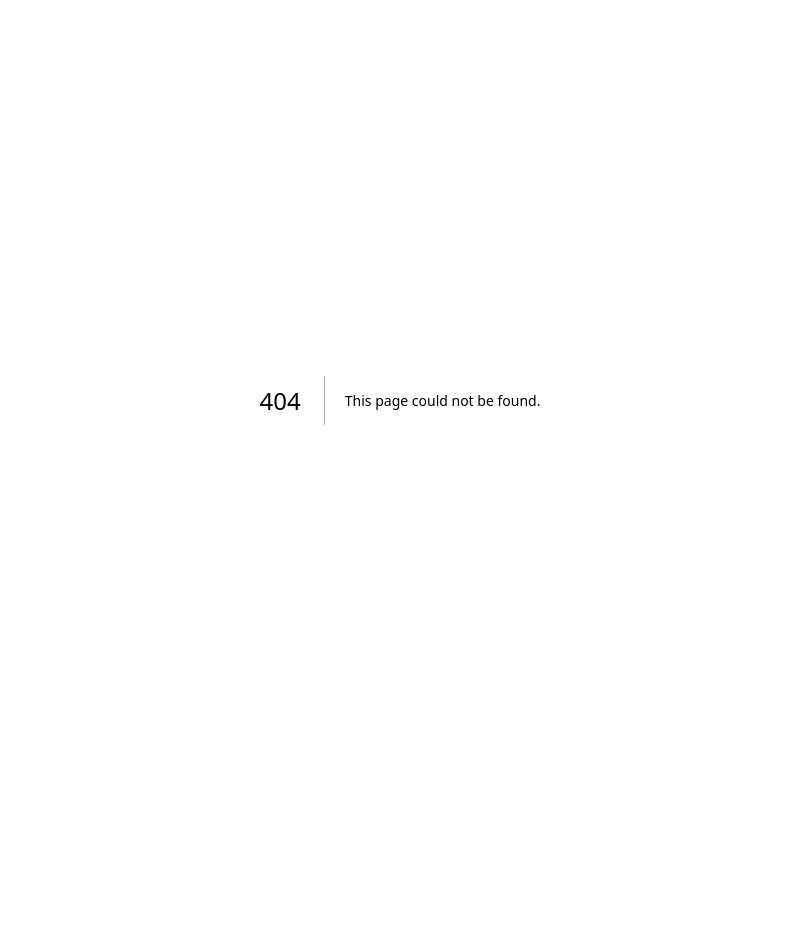
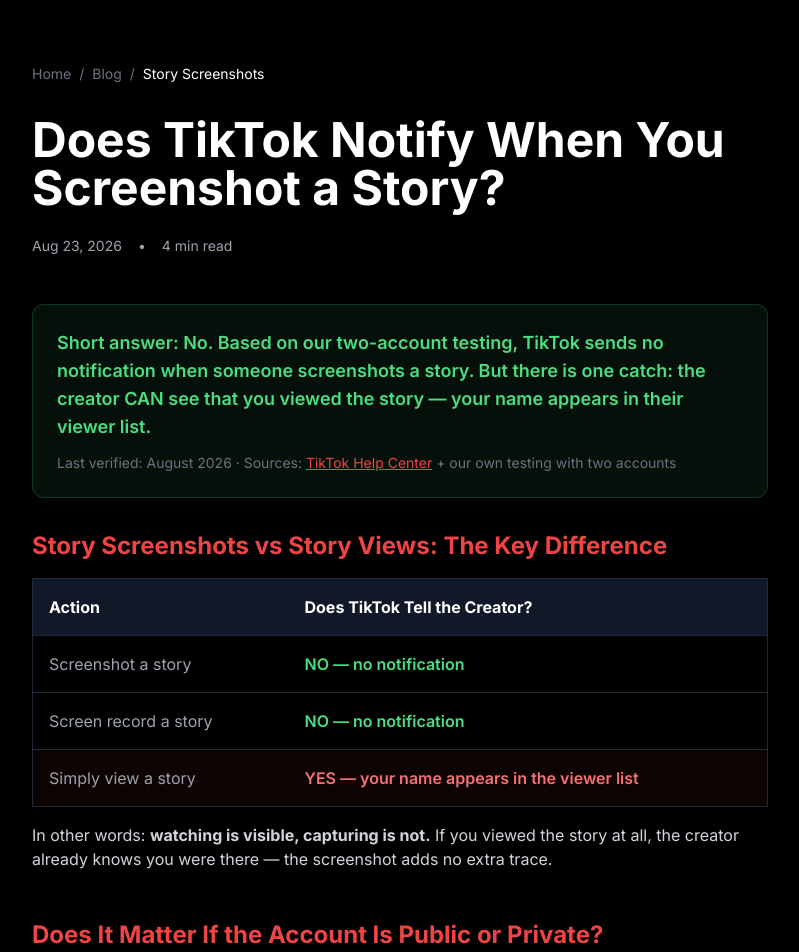
Before and after one commit to wuzesh-art/media-backup, a Next.js app: page /blog/does-tiktok-notify-screenshot-story in a window 1280 px wide. Before the commit this address had no page. Shown: the top 952 px of the page, without its empty margins (240-1039 px from the left). Before the commit the page ends 800 px from the top, so only its background shows below. Built offline with nearby package versions, Linux system fonts and the light colour scheme.

Commit message:
Add blog post about TikTok screenshot notifications
This page provides an in-depth analysis of TikTok's notification policy regarding story screenshots, including FAQs and related guides.

```diff
--- /dev/null
+++ b/src/app/blog/does-tiktok-notify-screenshot-story/page.tsx
@@ -0,0 +1,182 @@
+/* eslint-disable react/no-unescaped-entities */
+
+import type { Metadata } from "next";
+
+export const metadata: Metadata = {
+  title: "Does TikTok Notify When You Screenshot a Story? (2026)",
+  description: "No — TikTok does not send screenshot notifications for stories. But the creator CAN see you viewed it. The full story privacy breakdown, verified August 2026.",
+  keywords: [
+    "does tiktok notify screenshots on stories",
+    "does tiktok story notify screenshots",
+    "can someone see if i screenshot their tiktok story",
+    "if you screenshot a tiktok story will they know",
+    "can people see if you screenshot their tiktok story",
+  ],
+  openGraph: {
+    title: "Does TikTok Notify When You Screenshot a Story? (2026)",
+    description: "Story screenshots are invisible — but story views are not. Verified August 2026.",
+    type: "article",
+    url: "https://short.videodownloaderai.com/blog/does-tiktok-notify-screenshot-story",
+    publishedTime: "2026-08-23",
+  },
+};
+
+export default function BlogPost() {
+  const articleSchema = {
+    "@context": "https://schema.org",
+    "@type": "Article",
+    headline: "Does TikTok Notify When You Screenshot a Story? (2026)",
+    author: { "@type": "Organization", name: "VideoDownloaderAI" },
+    publisher: {
+      "@type": "Organization",
+      name: "VideoDownloaderAI",
+      logo: { "@type": "ImageObject", url: "https://short.videodownloaderai.com/og-image.png" },
+    },
+    datePublished: "2026-08-23",
+    dateModified: "2026-08-23",
+  };
+
+  const faqSchema = {
+    "@context": "https://schema.org",
+    "@type": "FAQPage",
+    mainEntity: [
+      {
+        "@type": "Question",
+        name: "Does TikTok notify when you screenshot a story?",
+        acceptedAnswer: {
+          "@type": "Answer",
+          text: "No. Based on our two-account testing (verified August 2026), TikTok does not send any notification when someone screenshots a story. TikTok has no documented screenshot detection for stories.",
+        },
+      },
+      {
+        "@type": "Question",
+        name: "Can someone see if I screenshot their TikTok story?",
+        acceptedAnswer: {
+          "@type": "Answer",
+          text: "They cannot see the screenshot itself. However, they can see your name in the story viewer list, because TikTok shows creators who viewed their story.",
+        },
+      },
+      {
+        "@type": "Question",
+        name: "Does TikTok notify if you screen record a story?",
+        acceptedAnswer: {
+          "@type": "Answer",
+          text: "No. As of August 2026, TikTok has no documented screen recording detection for stories or any other content type.",
+        },
+      },
+      {
+        "@type": "Question",
+        name: "Can you screenshot a TikTok story without them knowing?",
+        acceptedAnswer: {
+          "@type": "Answer",
+          text: "The screenshot itself is invisible — no notification is sent. But your view appears in the story's viewer list, so the creator can see that you watched it.",
+        },
+      },
+    ],
+  };
+
+  return (
+    <main className="min-h-screen bg-black text-white">
+      <script
+        type="application/ld+json"
+        dangerouslySetInnerHTML={{ __html: JSON.stringify(articleSchema) }}
+      />
+      <script
+        type="application/ld+json"
+        dangerouslySetInnerHTML={{ __html: JSON.stringify(faqSchema) }}
+      />
+
+      <div className="container mx-auto px-4 py-16 max-w-3xl">
+        <nav className="text-sm text-gray-500 mb-8">
+          <a href="/" className="hover:text-white">Home</a>
+          <span className="mx-2">/</span>
+          <a href="/blog" className="hover:text-white">Blog</a>
+          <span className="mx-2">/</span>
+          <span className="text-white">Story Screenshots</span>
+        </nav>
+
+        <article>
+          <header className="mb-12">
+            <h1 className="text-4xl md:text-5xl font-bold mb-6">
+              Does TikTok Notify When You Screenshot a Story?
+            </h1>
+            <div className="flex items-center gap-4 text-gray-400 text-sm">
+              <span>Aug 23, 2026</span>
+              <span>•</span>
+              <span>4 min read</span>
+            </div>
+          </header>
+
+          <div className="bg-green-900/20 border border-green-800/50 rounded-xl p-6 mb-8">
+            <p className="text-lg text-green-400 font-semibold">
+              Short answer: No. Based on our two-account testing, TikTok sends no notification when someone screenshots a story. But there is one catch: the creator CAN see that you viewed the story — your name appears in their viewer list.
+            </p>
+            <p className="text-gray-500 text-sm mt-3">
+              Last verified: August 2026 · Sources: <a href="https://support.tiktok.com" className="text-red-500 underline" target="_blank" rel="noopener">TikTok Help Center</a> + our own testing with two accounts
+            </p>
+          </div>
+
+          <section className="mb-12">
+            <h2 className="text-2xl font-bold mb-4 text-red-500">Story Screenshots vs Story Views: The Key Difference</h2>
+            <table className="w-full text-left border border-gray-800 rounded-xl">
+              <thead>
+                <tr className="bg-gray-900">
+                  <th className="p-4 border-b border-gray-800">Action</th>
+                  <th className="p-4 border-b border-gray-800">Does TikTok Tell the Creator?</th>
+                </tr>
+              </thead>
+              <tbody className="text-gray-400">
+                <tr className="border-b border-gray-800">
+                  <td className="p-4">Screenshot a story</td>
+                  <td className="p-4 text-green-400 font-semibold">NO — no notification</td>
+                </tr>
+                <tr className="border-b border-gray-800">
+                  <td className="p-4">Screen record a story</td>
+                  <td className="p-4 text-green-400 font-semibold">NO — no notification</td>
+                </tr>
+                <tr className="bg-red-900/10">
+                  <td className="p-4">Simply view a story</td>
+                  <td className="p-4 text-red-400 font-semibold">YES — your name appears in the viewer list</td>
+                </tr>
+              </tbody>
+            </table>
+            <p className="text-gray-300 mt-4">
+              In other words: <strong>watching is visible, capturing is not.</strong> If you viewed the story at all, the creator already knows you were there — the screenshot adds no extra trace.
+            </p>
+          </section>
+
+          <section className="mb-12">
+            <h2 className="text-2xl font-bold mb-4 text-red-500">Does It Matter If the Account Is Public or Private?</h2>
+            <p className="text-gray-300">
+              <strong>No.</strong> We tested both account types in August 2026: neither public nor private accounts received any screenshot notification. The viewer list works the same way for both.
+            </p>
+          </section>
+
+          <section className="mb-12">
+            <h2 className="text-2xl font-bold mb-4 text-red-500">Can You View TikTok Stories Anonymously?</h2>
+            <p className="text-gray-300 mb-4">
+              There is no documented way to hide yourself from the story viewer list inside the TikTok app. Third-party "anonymous story viewer" websites exist, but they only work for public accounts, are often unreliable, and some are scams — use them at your own risk. The most reliable approach is simply accepting that viewing is visible.
+            </p>
+          </section>
+
+          <section className="mb-12">
+            <h2 className="text-2xl font-bold mb-4 text-red-500">Will This Change in the Future?</h2>
+            <p className="text-gray-300">
+              Snapchat has notified users about story screenshots for years, so TikTok could add a similar feature at any time. As of our last test in August 2026, no such feature exists or has been documented by TikTok. We re-test after major app updates and will update this page if anything changes.
+            </p>
+          </section>
+
+          <div className="mt-12 bg-gray-900/30 border border-gray-800 rounded-xl p-6">
+            <h3 className="font-bold mb-4">Related Guides</h3>
+            <div className="space-y-3">
+              <a href="/blog/does-tiktok-notify-screenshot" className="block text-red-500 hover:text-red-400">Does TikTok Notify Screenshots? (Full Breakdown) →</a>
+              <a href="/blog/does-tiktok-notify-when-you-download" className="block text-red-500 hover:text-red-400">Does TikTok Notify When You Download? →</a>
+              <a href="/blog/tiktok-privacy-guide-complete" className="block text-red-500 hover:text-red-400">Complete TikTok Privacy Guide →</a>
+              <a href="/faq" className="block text-red-500 hover:text-red-400">Full FAQ →</a>
+            </div>
+          </div>
+        </article>
+      </div>
+    </main>
+  );
+}
```
